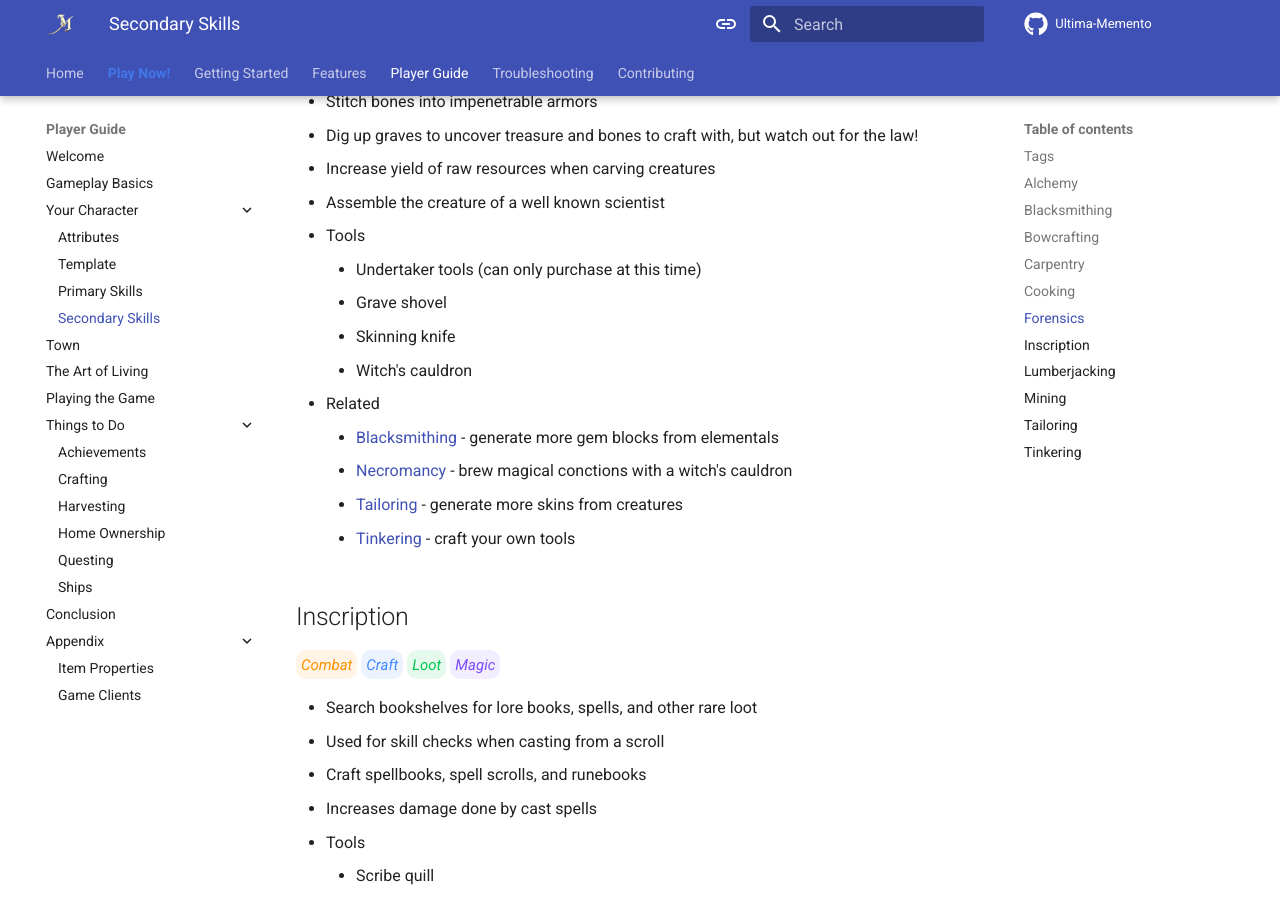
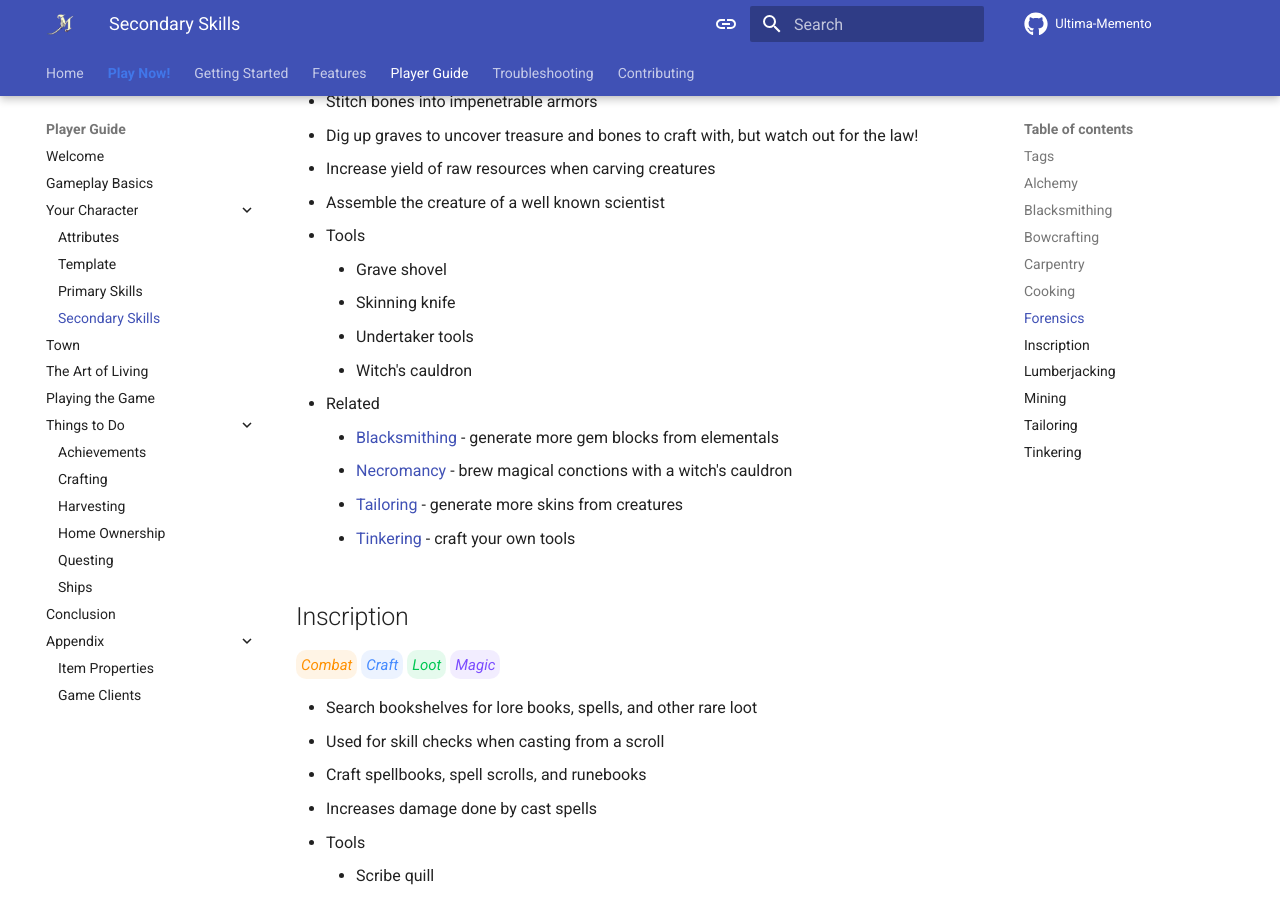
Before and after one commit to Jascen/Memento-Site, an MkDocs documentation site: the page built from docs/guide/skills-secondary.md, in a window 1280 px wide and 900 px high, scrolled down 3599 px. Built offline with MkDocs 1.6.1 and Material for MkDocs 9.7.7, drawn with Linux system fonts in a browser that asks for light colours; comment, search, counter and statistics services are not loaded.

Commit message:
- Undertaker tools are now craftable

```diff
--- a/docs/guide/skills-secondary.md
+++ b/docs/guide/skills-secondary.md
@@ -97,9 +97,9 @@ In an effort to make resource *Gathering* and *Crafting* skills more accessible,
 - Increase yield of raw resources when carving creatures
 - Assemble the creature of a well known scientist
 - Tools
-	- Undertaker tools (can only purchase at this time)
 	- Grave shovel
 	- Skinning knife
+	- Undertaker tools
 	- Witch's cauldron
 - Related
 	- [Blacksmithing](#blacksmithing) - generate more gem blocks from elementals
```
